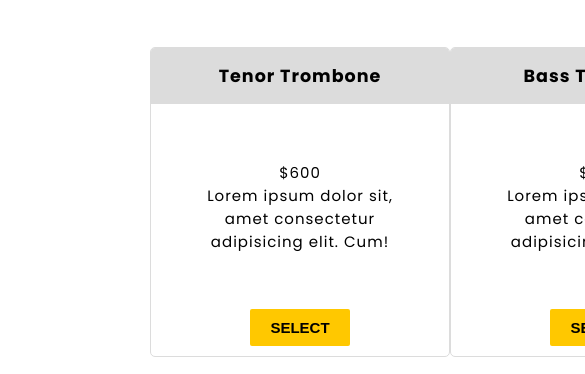
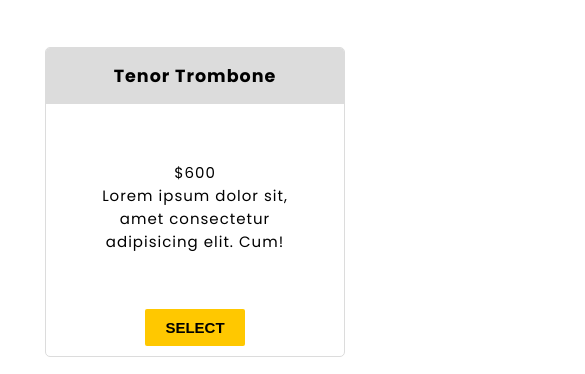
Before and after one commit to darenmuhammad/product-landing-page, a plain HTML site: page index.html in a window 390 px wide. Shown: the part 1605-1979 px from the top of the page, 585 px wide, since content can reach past the window. Drawn offline with Linux system fonts and the light colour scheme.

Commit message:
media-query

```diff
--- a/styles.css
+++ b/styles.css
@@ -66,6 +66,7 @@ main {
     align-items: center;
     gap: 2rem;
     margin: 2rem auto;
+    text-align: center;
 }
 
 form {
@@ -127,6 +128,7 @@ form {
     grid-template-columns: repeat(3, 30rem);
     justify-content: space-between;
     font-size: 1.5rem;
+    gap: 2rem;
 }
 
 .box {
@@ -186,3 +188,17 @@ footer ul {
 footer p {
     color: #676767;
 }
+
+@media (max-width: 1024px) {
+    #pricing {
+        grid-template-columns: repeat(2, 30rem);
+        justify-content: center;
+    }
+}
+
+@media (max-width: 769px) {
+    #pricing {
+        grid-template-columns: repeat(1, 30rem);
+        justify-content: center;
+    }
+}
```
